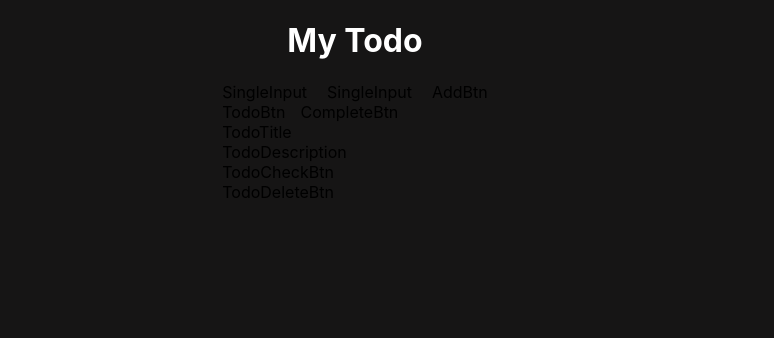
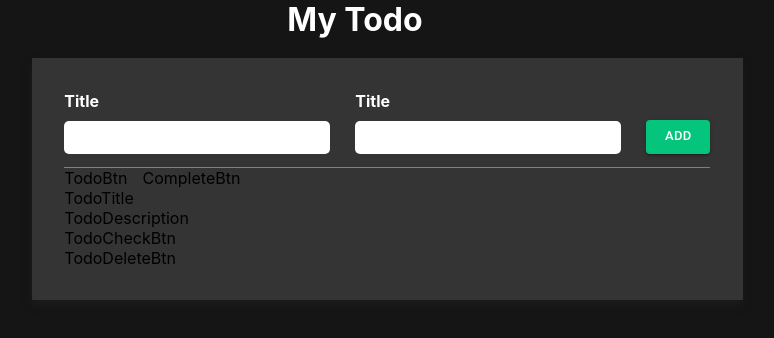
Before and after one commit to Dissanayaka1217/My-Todo-App, a React (Create React App) app: page / in a window 1280 px wide. Shown: the top 338 px of the page, without its empty margins (285-1059 px from the left). Built offline with nearby package versions, Linux system fonts and the light colour scheme.

Commit message:
feat : styled input section

```diff
--- a/src/components/inputSection/AddBtn.js
+++ b/src/components/inputSection/AddBtn.js
@@ -1,7 +1,20 @@
-import React from 'react'
+import React from "react";
+import { Button } from "@mui/material";
 
 export default function AddBtn() {
   return (
-    <div>AddBtn</div>
-  )
+    <div>
+      <Button
+        sx={{
+          background: "rgb(5,197,125)",
+          padding: "5.5px",
+          "&:hover": { background: "rgb(5,197,108)" },
+        }}
+        variant="contained"
+        size="small"
+      >
+        ADD
+      </Button>
+    </div>
+  );
 }
--- a/src/components/inputSection/SingleInput.js
+++ b/src/components/inputSection/SingleInput.js
@@ -4,5 +4,30 @@
 import React from "react";
 
 export default function SingleInput() {
-  return <div>SingleInput</div>;
+  return (
+    <div>
+      <p
+        style={{
+          fontWeight: "bold",
+          color: "white",
+        }}
+      >
+        {" "}
+        Title
+      </p>
+
+      <input
+        style={{
+          width: "250px",
+          padding: "8px",
+          border: "none",
+          borderRadius: "5px",
+          marginTop: "10px",
+          outline: "none",
+          fontSize: "15px",
+        }}
+        type="text"
+      />
+    </div>
+  );
 }
--- a/src/index.css
+++ b/src/index.css
@@ -12,3 +12,8 @@ code {
   font-family: source-code-pro, Menlo, Monaco, Consolas, "Courier New",
     monospace;
 }
+
+* {
+  margin: 0;
+  padding: 0;
+}
--- a/src/layouts/Home.js
+++ b/src/layouts/Home.js
@@ -18,8 +18,22 @@ export default function Home() {
       }}
     >
       <HeadingTitle />
-      <InputSection />
-      <ShowTodoSection />
+      <div
+        style={{
+          backgroundColor: "#353434",
+          padding: "5%",
+          width: "fit-content",
+          marginLeft: "auto",
+          marginRight: "auto",
+          marginTop: "3%",
+          maxHeight: "80vh",
+          overflowY: "auto",
+          boxShadow: "0px 5px 7px rgb(27, 27, 27)",
+        }}
+      >
+        <InputSection />
+        <ShowTodoSection />
+      </div>
     </div>
   );
 }
--- a/src/layouts/home/InputSection.js
+++ b/src/layouts/home/InputSection.js
@@ -7,10 +7,28 @@ import AddBtn from "../../components/inputSection/AddBtn";
 
 export default function InputSection() {
   return (
-    <div style={{ display: "flex", gap: "20px" }}>
-      <SingleInput />
-      <SingleInput />
-      <AddBtn />
+    <div style={{ borderBottom: "1px solid gray", paddingBottom: "8px" }}>
+      <div
+        style={{
+          display: "flex",
+          justifyContent: "space-between",
+          alignItems: "end",
+          paddingBottom: "5px",
+          gap: "25px",
+        }}
+      >
+        <div
+          style={{
+            display: "flex",
+            alignItems: "flex-start",
+            gap: "25px",
+          }}
+        >
+          <SingleInput />
+          <SingleInput />
+        </div>
+        <AddBtn />
+      </div>
     </div>
   );
 }
```
